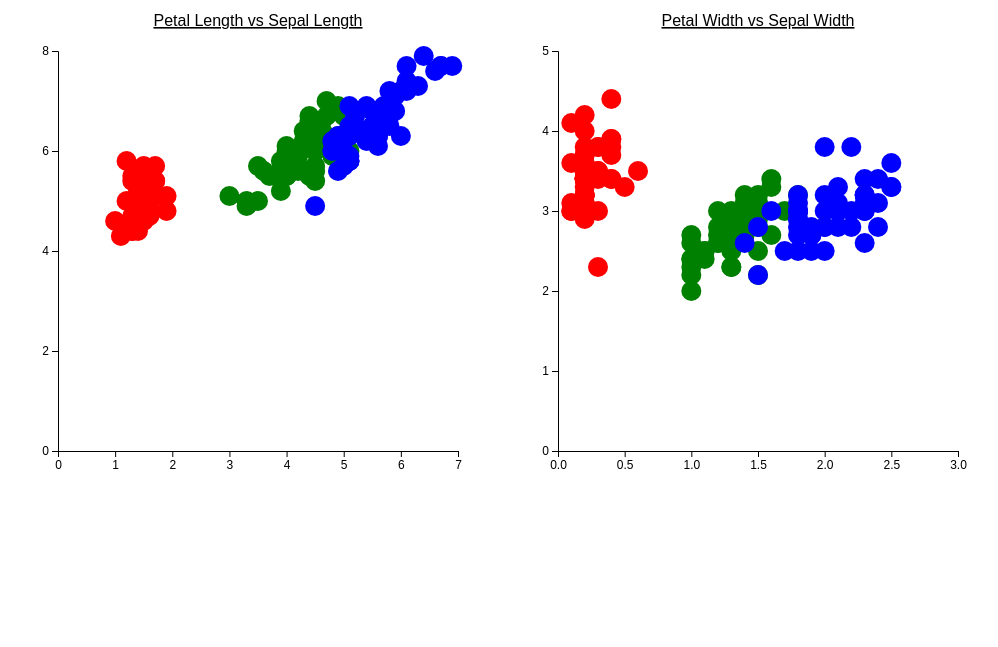
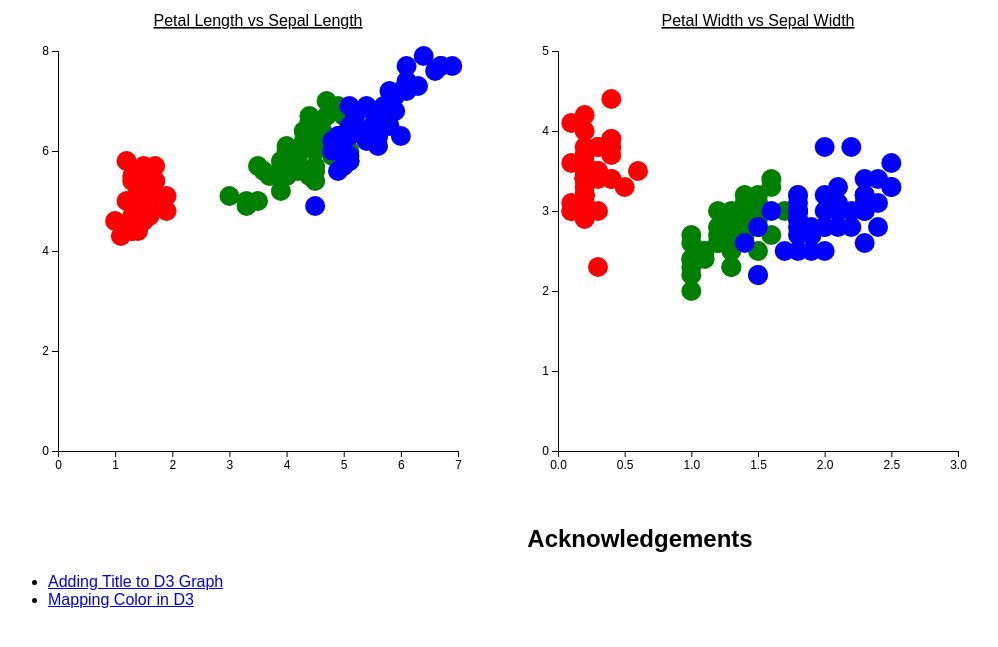
Before and after one commit to DS4200-S23-Class/hw-06-mccarthy-norman-hw6, a plain HTML site: page index.html in a window 1280 px wide. Shown: the part 79-726 px from the top of the page, without its empty margins (0-998 px from the left). Drawn offline with Linux system fonts and the light colour scheme.

Commit message:
Adding acknowledgements

```diff
--- a/index.html
+++ b/index.html
@@ -19,6 +19,17 @@
     </div>
     <div id="vis3"></div>
   </div>
+  <h2 class="centered">Acknowledgements</h2>
+  <div>
+    <ul>
+      <li>
+        <a href="http://www.d3noob.org/2013/01/adding-title-to-your-d3js-graph.html">Adding Title to D3 Graph</a>
+      </li>
+      <li>
+        <a href="https://stackoverflow.com/questions/60910926/how-to-give-color-based-on-third-column-in-d3">Mapping Color in D3</a>
+      </li>
+    </ul>
+  </div>
   <script src="js/main.js"></script>
 </body>
 
```
